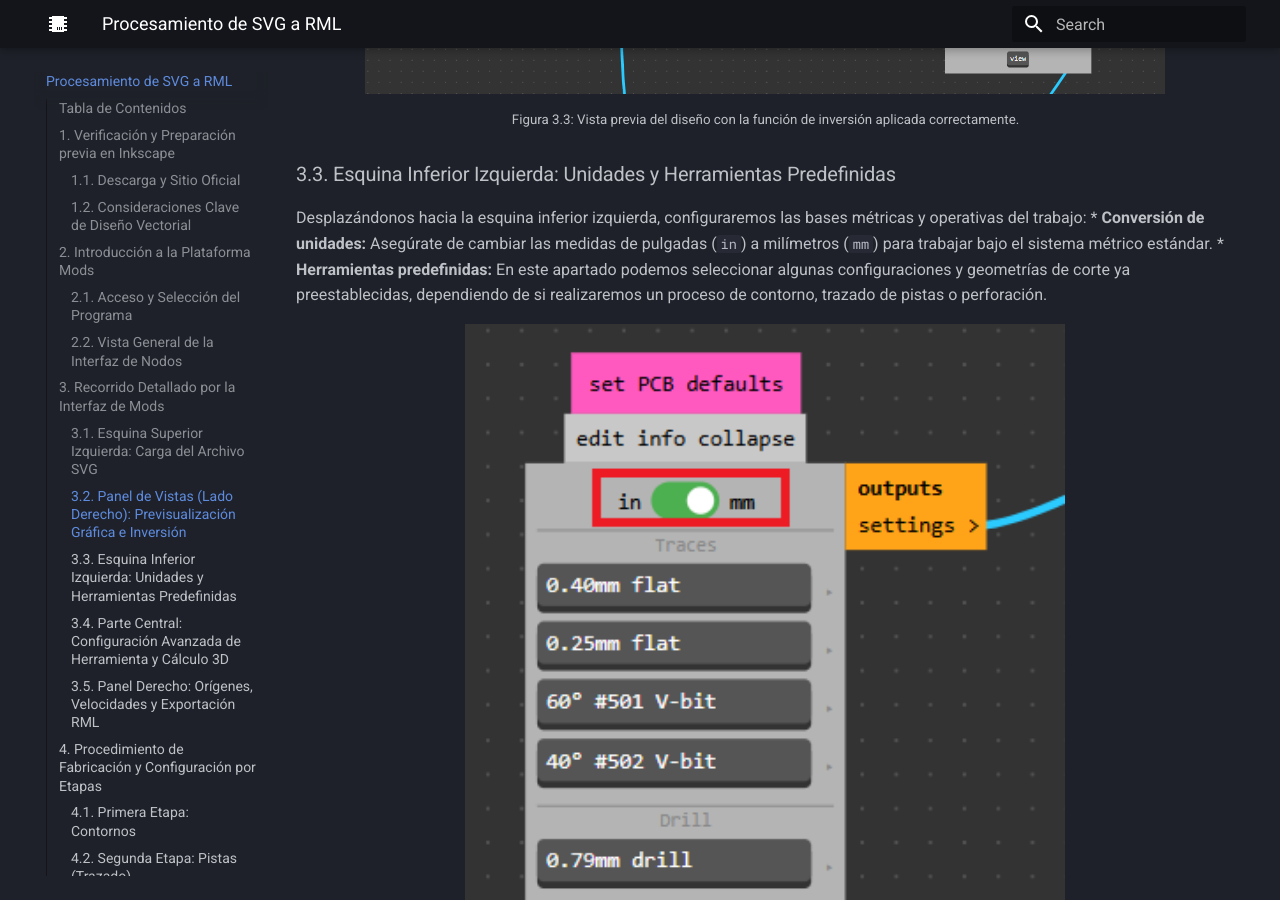
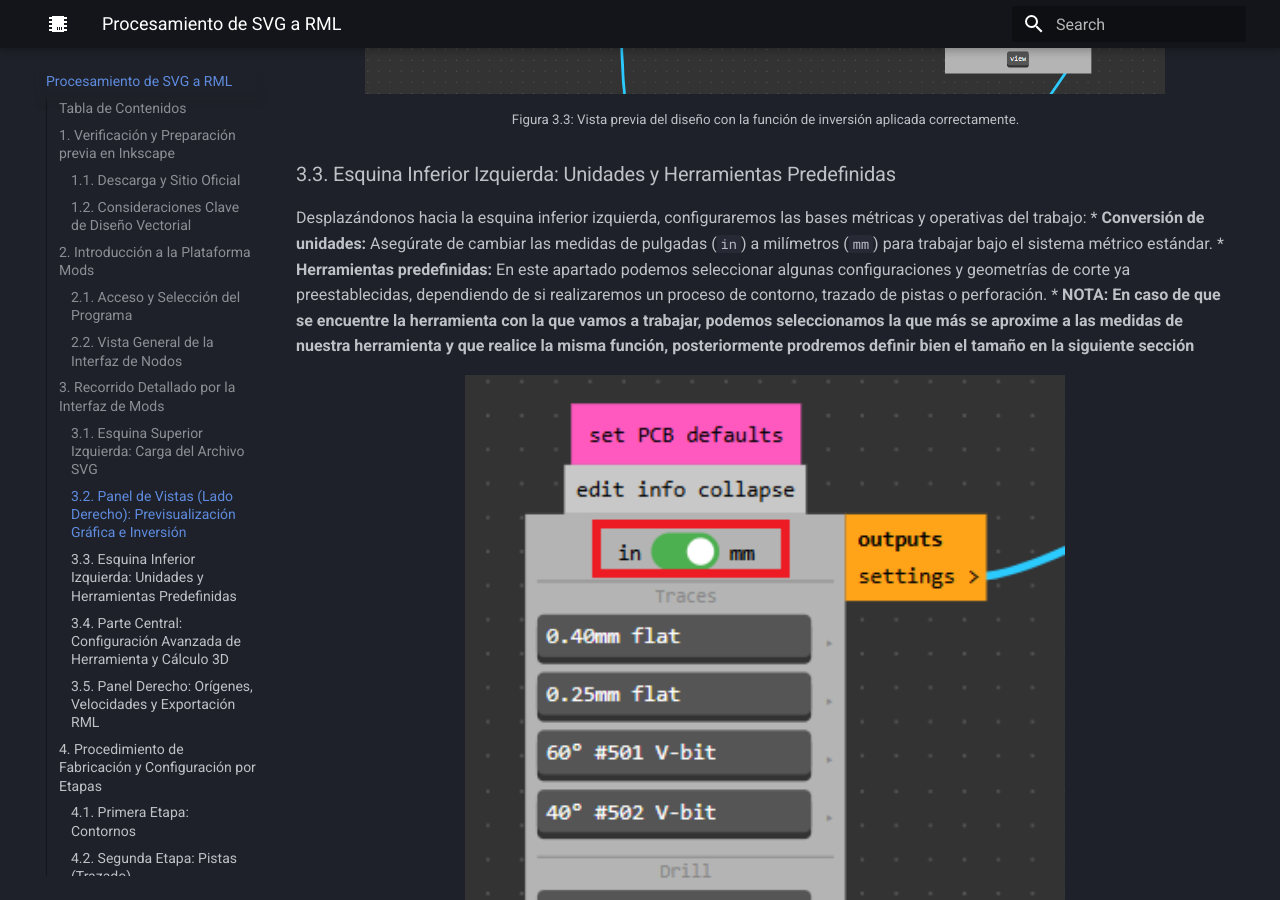
Before and after one commit to Joy-2307/Producci-n-Electr-nica-JIGR, an MkDocs documentation site: the page built from docs/Mods CE.md, in a window 1280 px wide and 900 px high, scrolled down 5608 px. Built offline with MkDocs 1.6.1 and Material for MkDocs 9.7.7, drawn with Linux system fonts in a browser that asks for light colours.

Commit message:
Update Mods CE.md

```diff
--- a/docs/Mods CE.md
+++ b/docs/Mods CE.md
@@ -106,6 +106,7 @@ Justo al lado derecho del módulo de entrada, se despliegan distintas vistas e i
 Desplazándonos hacia la esquina inferior izquierda, configuraremos las bases métricas y operativas del trabajo:
 * **Conversión de unidades:** Asegúrate de cambiar las medidas de pulgadas (`in`) a milímetros (`mm`) para trabajar bajo el sistema métrico estándar.
 * **Herramientas predefinidas:** En este apartado podemos seleccionar algunas configuraciones y geometrías de corte ya preestablecidas, dependiendo de si realizaremos un proceso de contorno, trazado de pistas o perforación.
+* **NOTA: En caso de que se encuentre la herramienta con la que vamos a trabajar, podemos seleccionamos la que más se aproxime a las medidas de nuestra herramienta y que realice la misma función, posteriormente prodremos definir bien el tamaño en la siguiente sección**
 
 <p align="center">
   <img src="../recursos/imgs/mods_esquina_inferior_izquierda.png" alt="Configuración de unidades en mm y herramientas predefinidas en la esquina inferior izquierda" width="600"><br>
```
